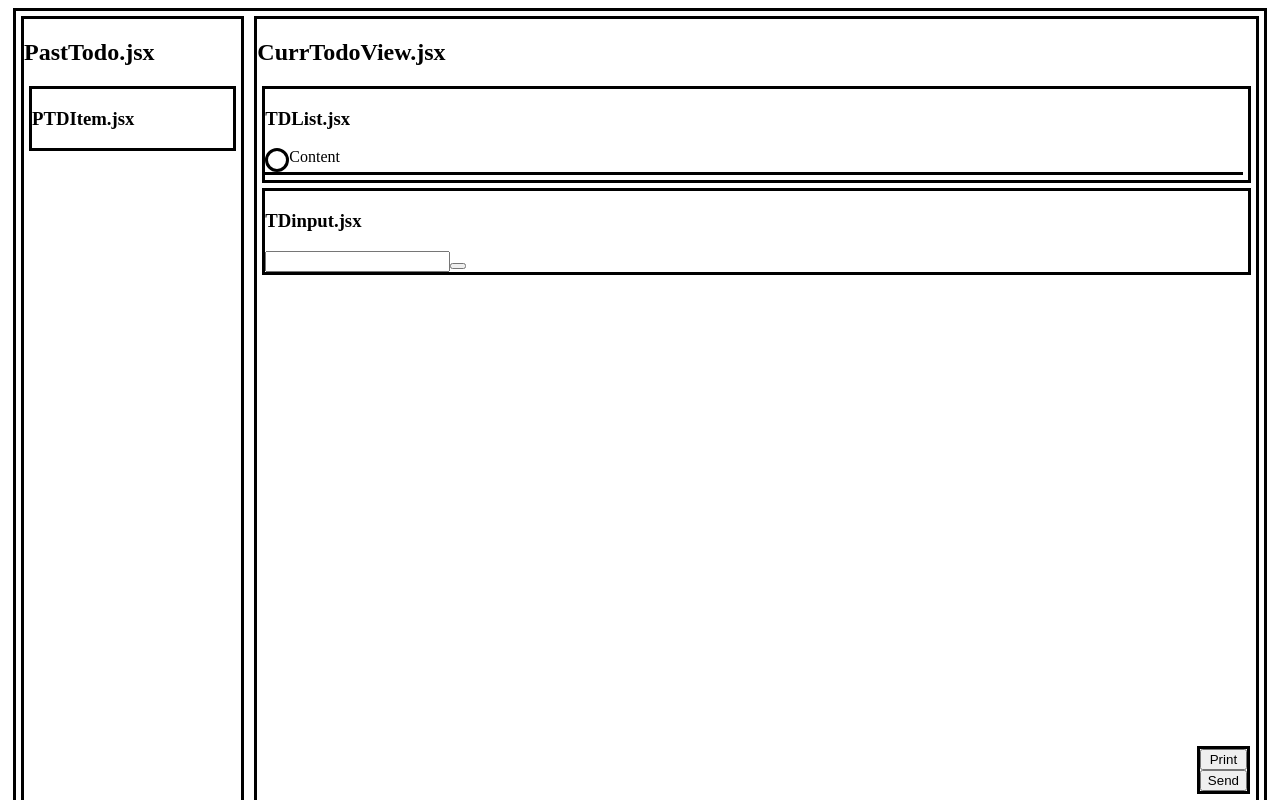
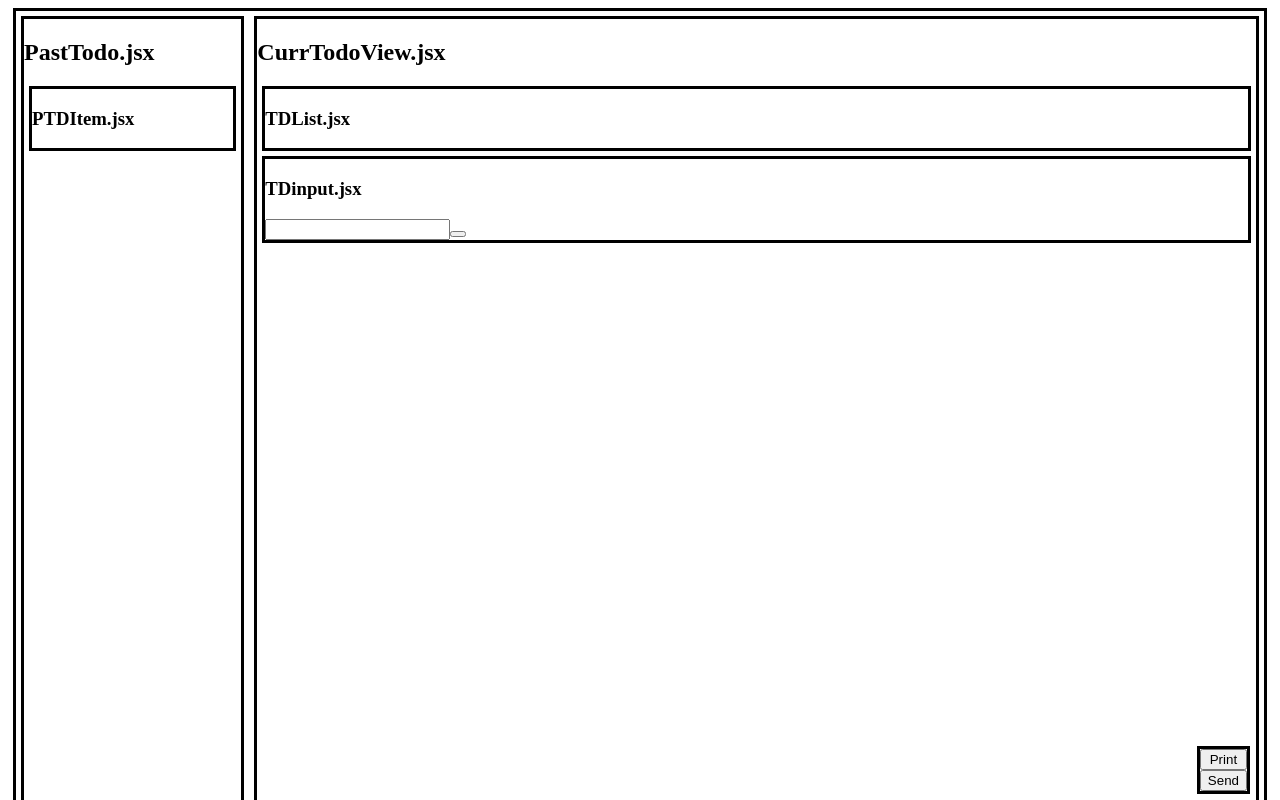
Before and after one commit to Raylin009/daily_todo, a React app: page / in a window 1280 px wide. Shown: the top 800 px of the page. Built offline with nearby package versions, Linux system fonts and the light colour scheme.

Commit message:
can delete

```diff
--- a/src/components/CurrTodoView.jsx
+++ b/src/components/CurrTodoView.jsx
@@ -3,28 +3,57 @@ import TDList from './TDList.jsx';
 import TDinput from './TDinput.jsx';
 import OptBtn from './OptBtn.jsx';
 
+class ToDoObj {
+  constructor(name, id) {
+    this.id = id;
+    this.name = name;
+    this.complete = false;
+    this.priority = 'LOW';
+  }
+
+  toggle() {
+    this.complete = !this.complete;
+  }
+}
+
 class currTodoView extends React.Component {
   constructor(props) {
     super(props);
     this.state = {
-      list:[],
+      list: [],
     };
 
-    this.handleAddToDo = this.handleAddToDo.bind(this)
+    this.handleAddToDo = this.handleAddToDo.bind(this);
+    this.handleRemove = this.handleRemove.bind(this);
+    this.handleComplete = this.handleComplete.bind(this);
   }
 
-  handleAddToDo(value) {
+  handleAddToDo(value, id) {
+    const todo = new ToDoObj(value, id);
+
     this.setState({
-      list: [...this.state.list, value],
+      list: [...this.state.list, todo],
     });
+  }
+
+  handleRemove(id) {
+    const newState = this.state.list.filter( ele => ele.id !== parseInt(id))
+    this.setState({
+      list: [...newState],
+    });
+  }
+
+  handleComplete(event) {
+    console.log('ah')
+    // const newState = this.state.list.filter( ele => (ele.id !== parseInt(id) ? ele.toggle() : ele.toggle()));
   }
 
   render() {
     return (
       <div style={{ border: 'solid', margin: '5px', order: 2, flexGrow: 9 }}>
         <h2>CurrTodoView.jsx</h2>
-        <TDList />
-        <TDinput addTodo={this.handleAddToDo} />
+        <TDList list={this.state.list} rmFunc={this.handleRemove} compFunc={this.handleComplete} />
+        <TDinput add={this.handleAddToDo} />
         <OptBtn />
       </div>
     );
--- a/src/components/TDInput.jsx
+++ b/src/components/TDInput.jsx
@@ -12,19 +12,20 @@ class TDinput extends React.Component {
 
   handleChange(e) {
     this.setState({ val: e.target.value });
-  };
+  }
 
-  handleSubmit(v) {
-    const { addTodo } = this.props;
+  handleSubmit(e) {
+    const { add } = this.props;
+    // console.log(e.timeStamp)
+    // console.log(Date.now())
     event.preventDefault();
-    addTodo(v);
+    add(this.state.val, Date.now());
   }
 
   render() {
     const { val } = this.state;
 
     return (
-
       <div style={{ border: 'solid', margin: '5px' }}>
         <h3>TDinput.jsx</h3>
         <form>
@@ -36,10 +37,4 @@ class TDinput extends React.Component {
   }
 }
 
-// const TDinput = props => (
-//   <div style={{ border: 'solid', margin: '5px' }}>
-//     <h3>TDinput.jsx</h3>
-//   </div>
-// );
-
 export default TDinput;
--- a/src/components/TDItem.jsx
+++ b/src/components/TDItem.jsx
@@ -4,16 +4,36 @@ class TDitem extends React.Component {
   constructor(props) {
     super(props);
     this.state = {};
+    this.renderComplete = this.renderComplete.bind(this);
+    this.exacuteRmFunc = this.exacuteRmFunc.bind(this);
   }
 
+  exacuteRmFunc(e) {
+    const { id } = e.target;
+    const { rmFunc } = this.props;
+    rmFunc(id);
+  }
+
+  renderComplete(e) {
+    // console.log(e.target.id)
+    const { id } = e.target;
+    const { compFunc } = this.props;
+    compFunc(id);
+  }
+
+
   render() {
+    const { item } = this.props;
+
     return (
-      <div style={{ marginBlockEnd: '5px', marginRight: 'inherit', borderBottom: 'solid', display: 'flex', flexDirection: 'row' }}>
-        <div style={{ border: 'solid', borderRadius: '100%', width: '18px' }}>
-          <br></br>
+      <div style={{ marginBlockEnd: '5px', marginRight: 'inherit', borderBottom: 'solid', display: 'flex', flexDirection: 'row', height: 24 }}>
+        <div id={item.id} onClick={this.renderComplete} style={{ border: 'solid', borderRadius: '100%', width: '18px' }}>
         </div>
-        <div>
-          Content
+        <div style={{ margin: '5px' }}>
+          { item.name }
+        </div>
+        <div id={item.id} onClick={this.exacuteRmFunc} style={{ border: 'solid' }}>
+          Delete
         </div>
       </div>
     );
--- a/src/components/TDList.jsx
+++ b/src/components/TDList.jsx
@@ -4,7 +4,7 @@ import TDitem from './TDitem.jsx';
 const TDList = props => (
   <div style={{ border: 'solid', margin: '5px' }}>
     <h3>TDList.jsx</h3>
-    <TDitem />
+    {props.list.map((ele) => { return <TDitem item={ele} rmFunc={props.rmFunc} compFunc={props.compFunc} /> })}
   </div>
 );
 
```
Also changed, not shown: 1 other file (tests, documents, lock files or other folders).
